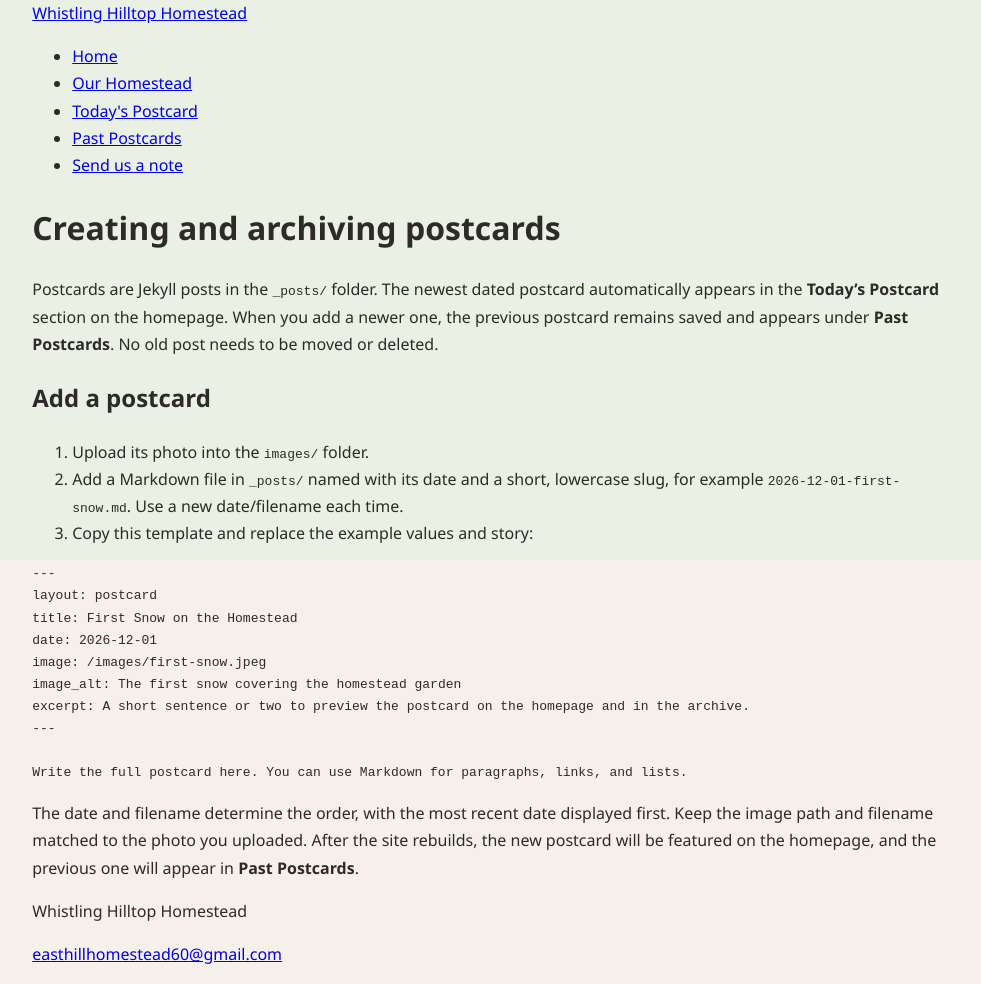
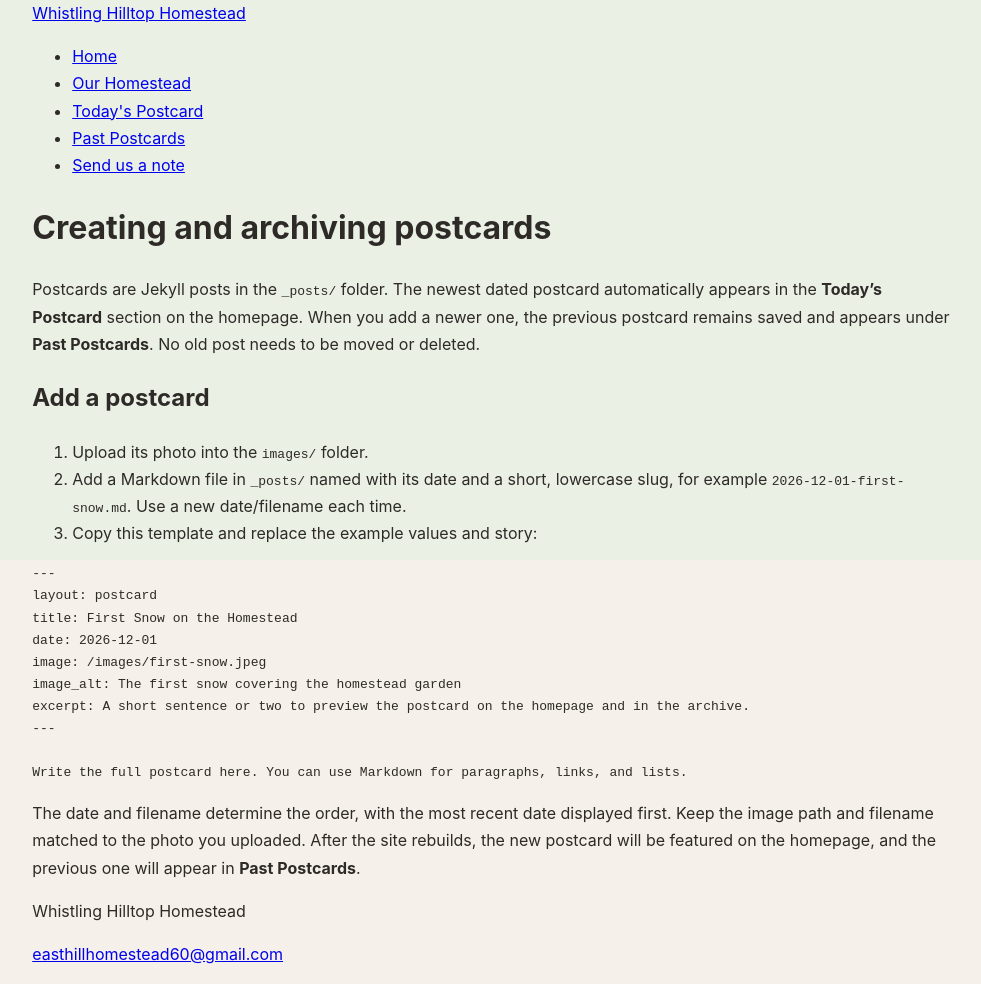
Before and after one commit to ATarren/whistlinghilltophomestead, a Jekyll site: the page built from POSTCARDS.md, in a window 1280 px wide. Shown: the whole page, without its empty margins (147-1128 px from the left). Built offline with Jekyll 4.4.1, drawn with Linux system fonts in a browser that asks for light colours; our own code applies the rules of GitHub Pages for plain Markdown files.

Commit message:
Simplify CSS to use web-safe fonts only - remove font loading issues

```diff
--- a/css/main.css
+++ b/css/main.css
@@ -1,26 +1,3 @@
----
----
-@font-face {
-  font-family: 'Forest Home Serif';
-  src: url('{{ "/ForestHomeSerif-Regular.ttf" | relative_url }}') format('truetype');
-  font-weight: 400;
-  font-style: normal;
-}
-
-@font-face {
-  font-family: 'Forest Home Serif';
-  src: url('{{ "/ForestHomeSerif-Bold.ttf" | relative_url }}') format('truetype');
-  font-weight: 700;
-  font-style: normal;
-}
-
-@font-face {
-  font-family: 'Forest Home Serif';
-  src: url('{{ "/ForestHomeSerif-Italic.ttf" | relative_url }}') format('truetype');
-  font-weight: 400;
-  font-style: italic;
-}
-
 * {
   box-sizing: border-box;
 }
@@ -47,7 +24,7 @@ body {
   min-width: 320px;
   color: var(--ink);
   background: var(--paper);
-  font-family: 'Manrope', 'Segoe UI', sans-serif;
+  font-family: -apple-system, BlinkMacSystemFont, 'Segoe UI', Roboto, 'Helvetica Neue', Arial, sans-serif;
   -webkit-font-smoothing: antialiased;
   line-height: 1.7;
   isolation: isolate;
@@ -95,7 +72,7 @@ body::after {
 
 .site-name {
   color: var(--ink);
-  font-family: 'Forest Home Serif', Georgia, serif;
+  font-family: Georgia, serif;
   font-size: 1.45rem;
   font-weight: 700;
   letter-spacing: .04em;
@@ -108,7 +85,7 @@ nav ul {
   margin: 0;
   padding: 0;
   list-style: none;
-  font-family: 'Forest Home Serif', Georgia, serif;
+  font-family: Georgia, serif;
   font-size: .8rem;
   font-weight: 700;
   letter-spacing: .08em;
@@ -162,7 +139,7 @@ a:hover {
 }
 
 h1, h2 {
-  font-family: 'Forest Home Serif', Georgia, serif;
+  font-family: Georgia, serif;
   font-weight: 700;
   color: var(--ink);
 }
```
